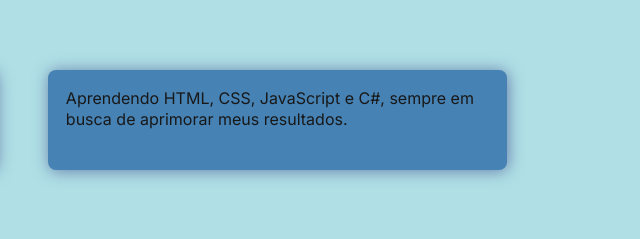
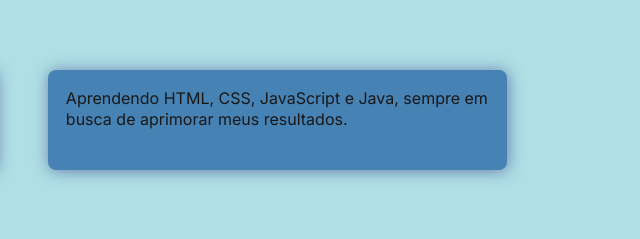
Before and after one commit to gisele-reis/portfolio-web-alura, a plain HTML site: page index.html in a window 1280 px wide. Shown: the part 1641-1880 px from the top of the page, 616-1256 px from the left. Drawn offline with Linux system fonts and the light colour scheme.

Commit message:
Update index.html

```diff
--- a/index.html
+++ b/index.html
@@ -103,7 +103,7 @@
                 <h3 class="titulo">Habilidades</h3>
                 <ul>
                     <li class="caixa-texto">Bom relacionamento interpessoal, capacidade de adaptação e facilidade em novos aprendizados.</li>
-                    <li class="caixa-texto">Aprendendo HTML, CSS, JavaScript e C#, sempre em busca de aprimorar meus resultados.</li>
+                    <li class="caixa-texto">Aprendendo HTML, CSS, JavaScript e Java, sempre em busca de aprimorar meus resultados.</li>
                 </ul>
             </div>
 
```
